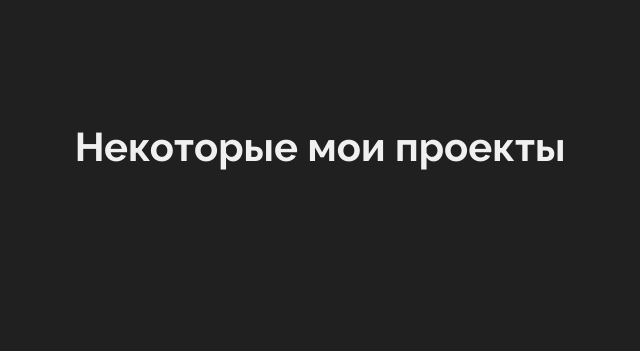
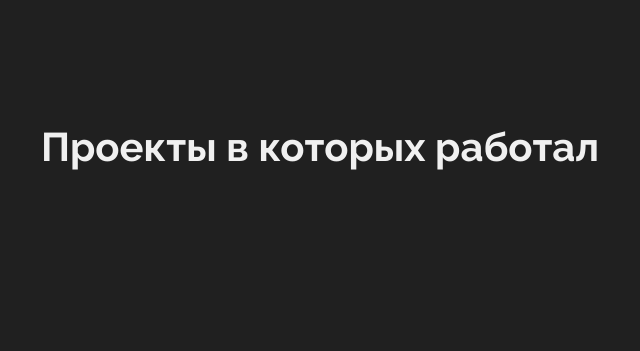
Before and after one commit to nikita-shagan/portfolio, a Django app: template app/templates/work/index.html in a window 1280 px wide. Shown: the part 1143-1494 px from the top of the page, without its empty margins (320-960 px from the left). Run offline with Django 4.2, Linux system fonts and the light colour scheme; the template is opened without the code that fills it, so the values that code supplies are empty; parts of the project's set-up code (start-up, migrations or seed data) failed here and were passed over; some libraries are stand-ins or nearby versions.

Commit message:
Update projects.html

```diff
--- a/app/templates/includes/projects.html
+++ b/app/templates/includes/projects.html
@@ -1,5 +1,5 @@
 <section class="portfolio" id="projects">
-  <h2 class="portfolio__heading">Некоторые мои проекты</h2>
+  <h2 class="portfolio__heading">Проекты в которых работал</h2>
   <ul class="portfolio__list">
   {% for work in page_obj %}
     <li class="card">
```
